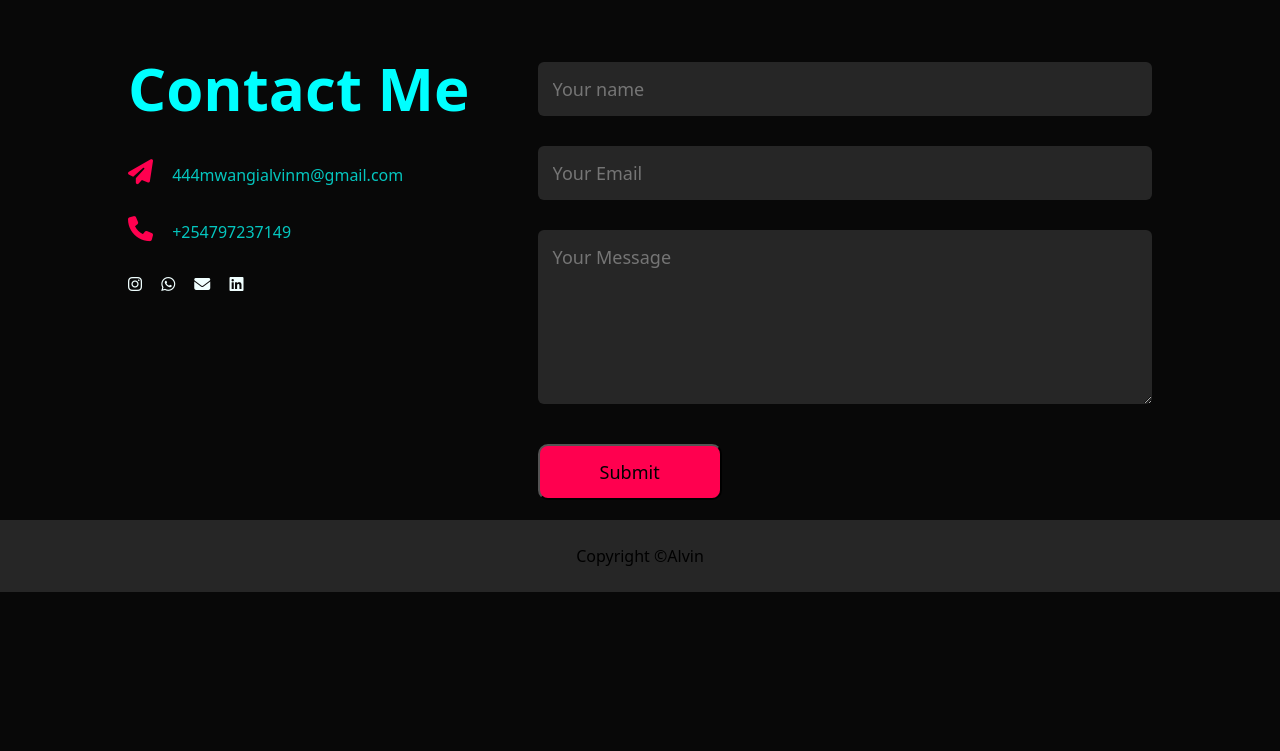
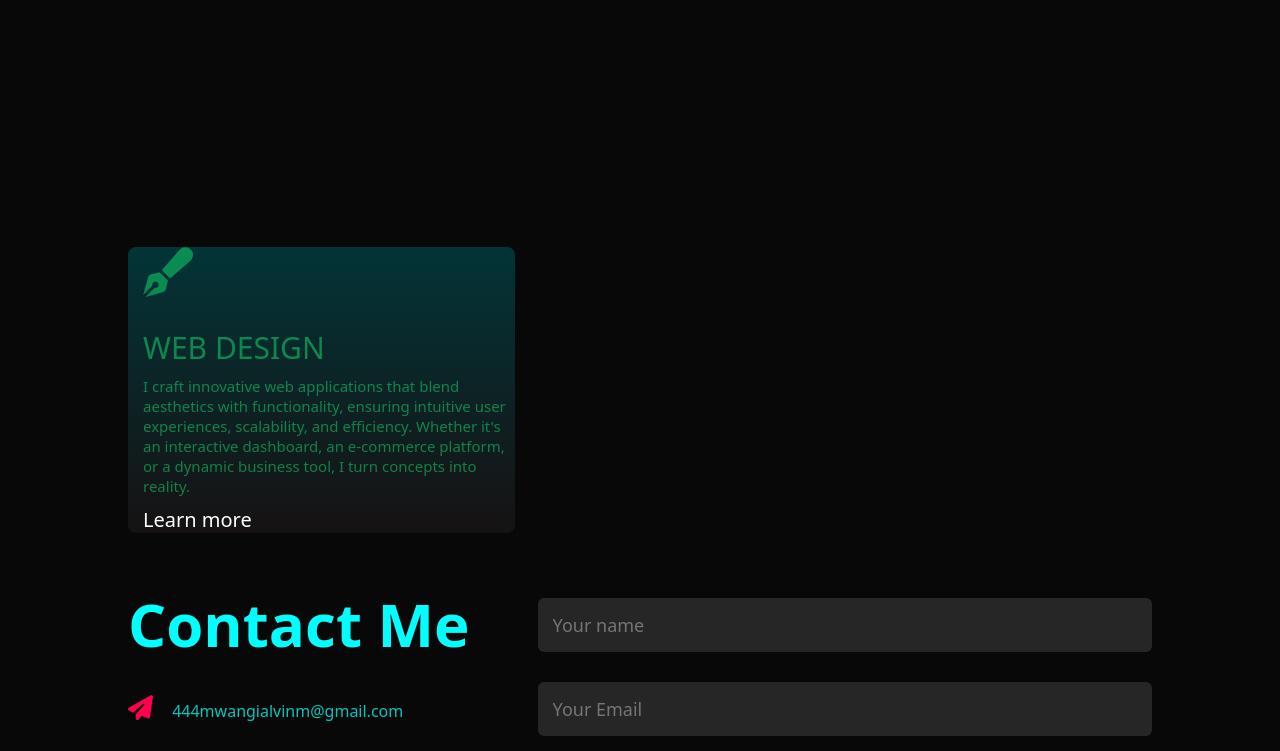
Before and after one commit to jbkelli/project, a plain HTML site: page Web/Portfolio/index.html in a window 1280 px wide. Shown: the part 1703-2454 px from the top of the page. Before the commit the page ends 2295 px from the top, so only its background shows below. Drawn offline with Linux system fonts and the light colour scheme.

Commit message:
Update index.html

```diff
--- a/Web/Portfolio/index.html
+++ b/Web/Portfolio/index.html
@@ -5,7 +5,7 @@
     <meta name="viewport" content="width=device-width, initial-scale=1.0">
     <title>PORTFOLIO</title>
     <link rel="stylesheet" href="style.css">
-    <link rel="icon" type="image/png" href="picture/Lisa.png">
+    <link rel="icon" type="image/png" href="picture/angr.png">
     <script src="https://kit.fontawesome.com/ecebdab2c1.js" crossorigin="anonymous"></script>
     <link rel="stylesheet" href="https://cdnjs.cloudflare.com/ajax/libs/font-awesome/6.4.2/css/all.min.css">
 </head>
@@ -76,6 +76,12 @@
                     <i class="fa-solid fa-crop"></i>
                     <h2>FRONT-END DEVELOPMENT</h2>
                     <p>Developing a User-interface for web applications targeted to be scalable, navigatable and enhance visual impact.</p>
+                    <a href="#">Learn more</a>
+                </div>
+                <div>
+                    <i class="fa-solid fa-pen-fancy"></i>
+                    <h2>WEB DESIGN</h2>
+                    <p>I craft innovative web applications that blend aesthetics with functionality, ensuring intuitive user experiences, scalability, and efficiency. Whether it's an interactive dashboard, an e-commerce platform, or a dynamic business tool, I turn concepts into reality.</p>
                     <a href="#">Learn more</a>
                 </div>
 
```
